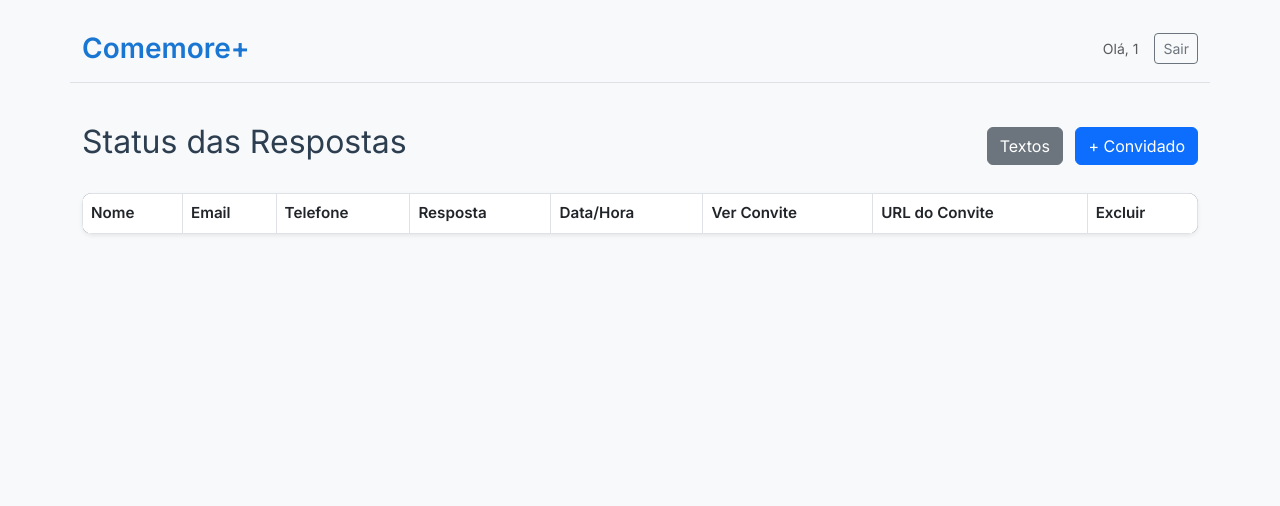
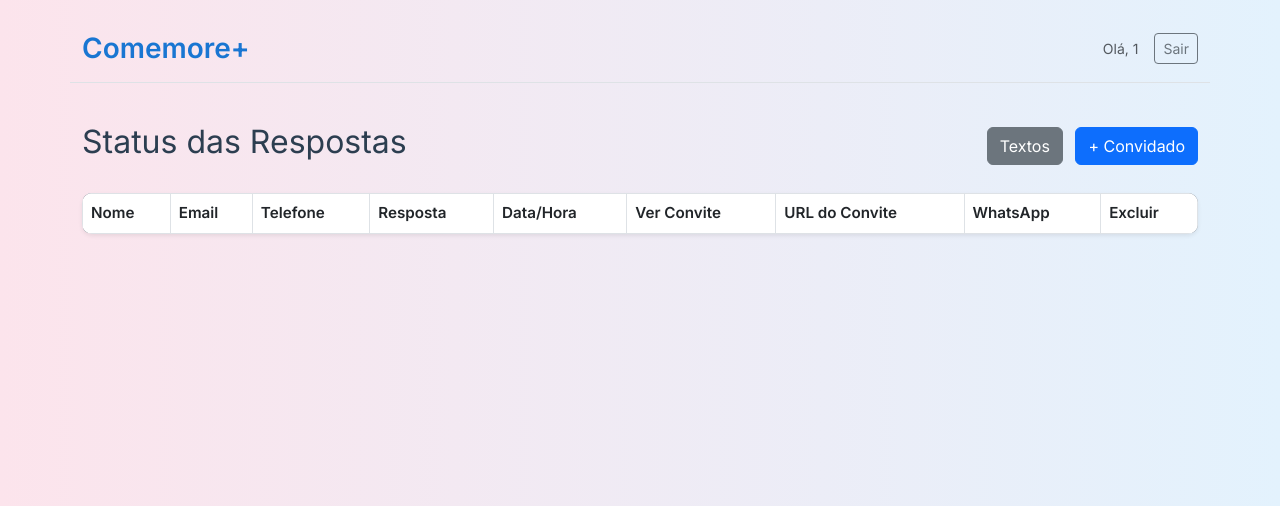
Before and after one commit to Paulo-Marcelo-Git/project_rsvp_birthday, a Flask app: page /admin/respostas in a window 1280 px wide. Shown: the top 506 px of the page. Run offline with Flask 3, Linux system fonts and the light colour scheme; the visitor is signed in with stand-in values (Sample User, id 1); data that the repository does not hold is empty.

Commit message:
feat(projeto) botão para envio para o whatsapp

```diff
--- a/backend/app.py
+++ b/backend/app.py
@@ -7,6 +7,7 @@ import os
 import uuid
 from datetime import timedelta
 from dotenv import load_dotenv
+from urllib.parse import quote_plus
 
 load_dotenv()
 
@@ -122,6 +123,21 @@ def respostas():
         )
         texts = {r['key']: r['value'] for r in cursor.fetchall()}
 
+    # Adiciona o link do WhatsApp a cada convidado
+    for row in convidados:
+        if row['phone']:
+            phone_clean = (
+                row['phone'].replace("(", "")
+                            .replace(")", "")
+                            .replace("-", "")
+                            .replace(" ", "")
+            )
+            invite_url = url_for('invite', token=row['token'], _external=True)
+            message = f"{texts.get('question_text', '')} {invite_url}"
+            row['whatsapp_url'] = f"https://wa.me/55{phone_clean}?text={quote_plus(message, encoding='utf-8')}"
+        else:
+            row['whatsapp_url'] = None
+
     return render_template(
         'admin_responses.html',
         convidados=convidados,
--- a/backend/static/admin.css
+++ b/backend/static/admin.css
@@ -4,7 +4,7 @@
 
 body {
   font-family: 'Inter', sans-serif;
-  background-color: #f4f6f9;
+  background: linear-gradient(to right, #fce4ec, #e3f2fd); /* gradiente rosa e azul claro */
 }
 
 h2 {
--- a/backend/templates/admin_responses.html
+++ b/backend/templates/admin_responses.html
@@ -1,11 +1,10 @@
-<!-- backend/templates/admin_responses.html -->
+<!-- backend\templates\admin_responses.html -->
 
 {% extends "base.html" %}
 
 {% block title %}Comemore+ - Admin{% endblock %}
 
 {% block content %}
-<!-- Cabeçalho com nome da plataforma -->
 <div class="container py-3 d-flex justify-content-between align-items-center border-bottom mb-4">
   <h3 class="mb-0" style="color: #1976d2; font-weight: 700;">Comemore+</h3>
   <div class="d-flex align-items-center gap-3">
@@ -37,6 +36,7 @@
         <th>Data/Hora</th>
         <th>Ver Convite</th>
         <th>URL do Convite</th>
+        <th>WhatsApp</th>
         <th>Excluir</th>
       </tr>
     </thead>
@@ -47,9 +47,9 @@
         <td>{{ row.email or '-' }}</td>
         <td>{{ row.phone }}</td>
         <td>
-          {% if row.response=='yes' %}
+          {% if row.response == 'yes' %}
             <span class="badge bg-success">Sim</span>
-          {% elif row.response=='no' %}
+          {% elif row.response == 'no' %}
             <span class="badge bg-danger">Não</span>
           {% else %}
             <span class="text-muted">Aguardando</span>
@@ -66,6 +66,15 @@
           <a href="{{ url_for('invite', token=row.token, _external=True) }}" target="_blank">
             {{ url_for('invite', token=row.token, _external=True) }}
           </a>
+        </td>
+        <td>
+          {% if row.whatsapp_url %}
+            <a href="{{ row.whatsapp_url }}" target="_blank" class="btn btn-sm btn-success">
+              Enviar WhatsApp
+            </a>
+          {% else %}
+            <span class="text-muted">Sem número</span>
+          {% endif %}
         </td>
         <td>
           <form action="{{ url_for('delete_convidado', id=row.id) }}" method="post"
--- a/backend/templates/base.html
+++ b/backend/templates/base.html
@@ -18,7 +18,7 @@
   >
   <link rel="stylesheet" href="{{ url_for('static', filename='admin.css') }}">
 </head>
-<body class="bg-light">
+<body>
 
   <!-- Flash messages -->
   <div class="container pt-3">
```
